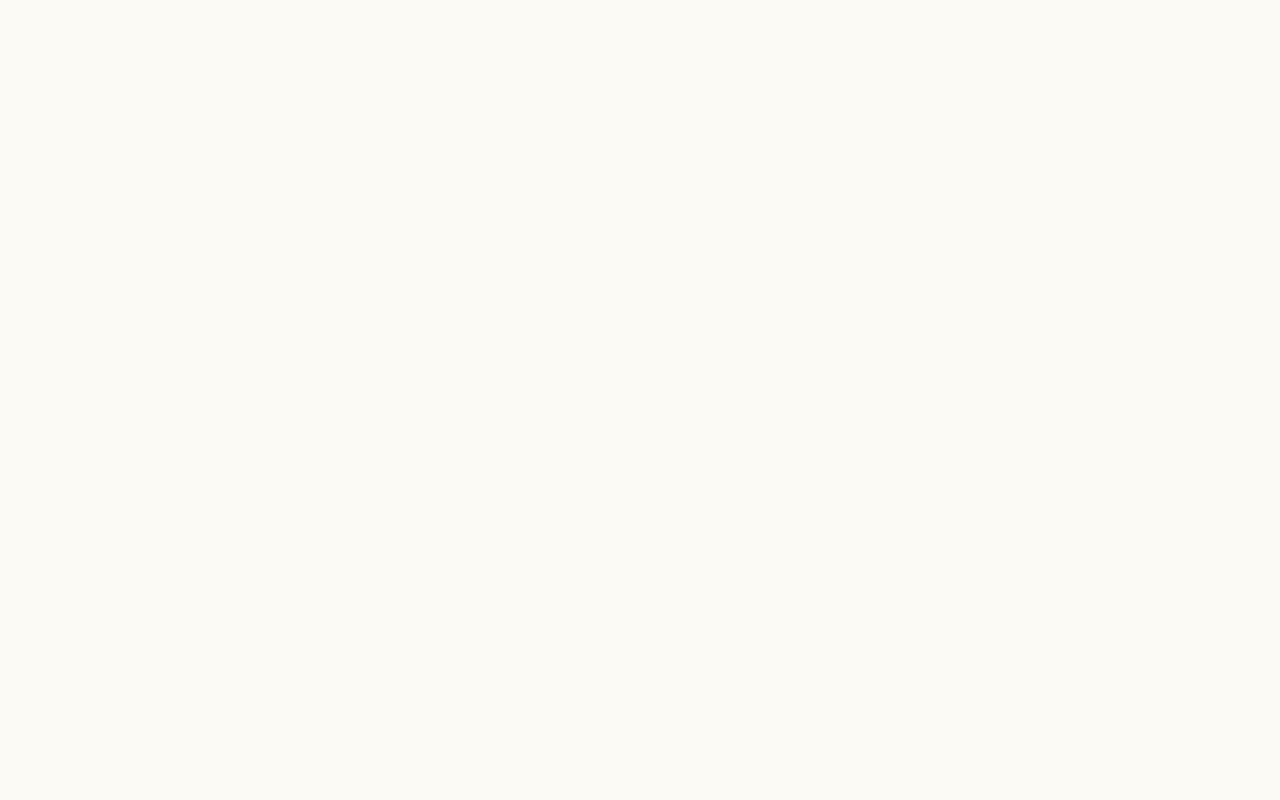
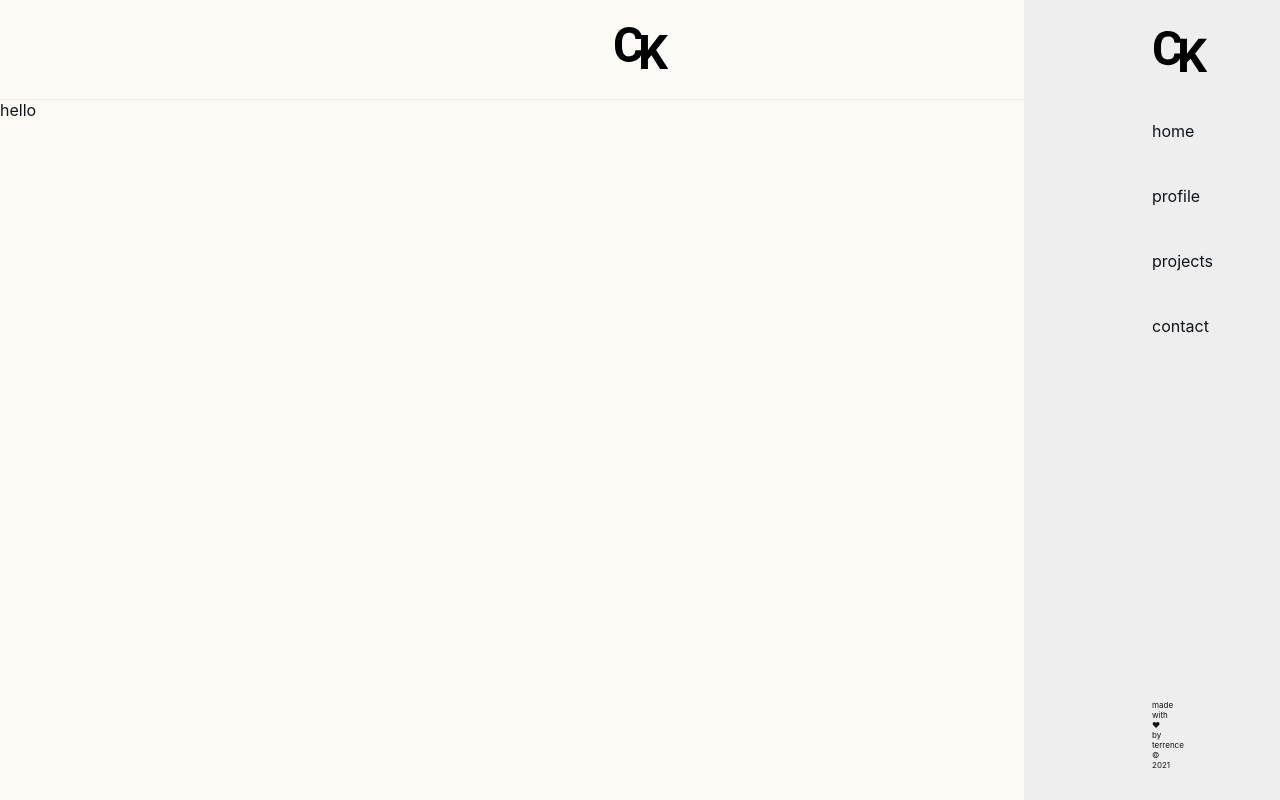
Before and after one commit to data-miner00/portfolio, a Nuxt app: page /profile in a window 1280 px wide. Before the commit this address had no page. Built offline with nearby package versions, Linux system fonts and the light colour scheme.

Commit message:
feat: Profile page

```diff
--- /dev/null
+++ b/pages/profile.vue
@@ -0,0 +1,14 @@
+<template>
+  <div class="profile">hello</div>
+</template>
+
+<script lang="ts">
+import Vue from 'vue'
+export default Vue.extend({
+  layout: 'detailPage',
+})
+</script>
+
+<style lang="sass" scoped>
+//
+</style>
```
